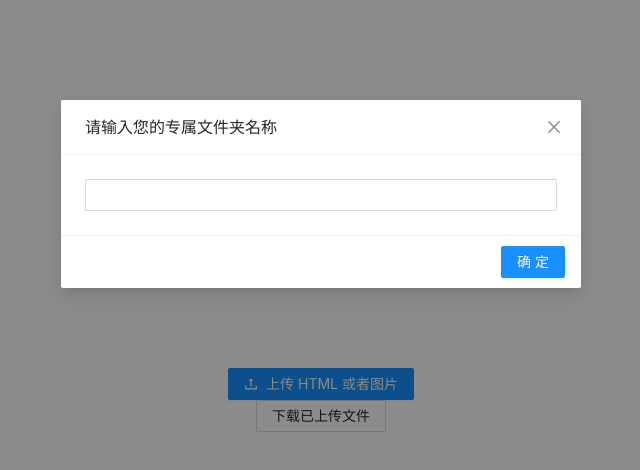
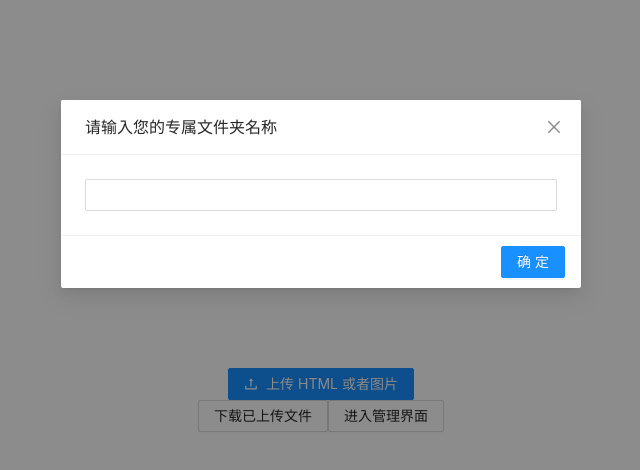
Before and after one commit to wojiaofengzhongzhuifeng/front-upload, a React (Create React App) app: page / in a window 1280 px wide. Shown: the top 470 px of the page, without its empty margins (319-959 px from the left). Built offline with nearby package versions, Linux system fonts and the light colour scheme.

Commit message:
添加 Console(后台管理) 页面

```diff
--- a/src/App.js
+++ b/src/App.js
@@ -7,6 +7,7 @@ import {
 } from "react-router-dom";
 import Home from './page/Home';
 import FileSystem from './page/FileSystem';
+import Console from "./page/console/Console";
 
 
 function App() {
@@ -17,6 +18,9 @@ function App() {
           <Switch>
             <Route path="/fileSystem">
               <FileSystem />
+            </Route>
+            <Route path="/console">
+              <Console />
             </Route>
             <Route path="/">
               <Home />
--- a/src/page/Home.jsx
+++ b/src/page/Home.jsx
@@ -101,6 +101,9 @@ function Home() {
       window.open(url);
     }
   }
+  const onClickConsole = ()=>{
+    history.push("/console");
+  }
 
   return (
     <div>
@@ -116,6 +119,7 @@ function Home() {
         <Button icon={<UploadOutlined />} type='primary'>上传 HTML 或者图片</Button>
       </Upload>
       {window.IS_DEV ? <Button onClick={handleClickDown}>下载已上传文件</Button> : null}
+      <Button onClick={onClickConsole}>进入管理界面</Button>
       <Modal
         title="请输入您的专属文件夹名称"
         visible={modalVisible}
--- /dev/null
+++ b/src/page/console/Console.jsx
@@ -0,0 +1,8 @@
+import React from 'react';
+
+const Console = ()=>{
+  return (
+    <div>console</div>
+  )
+}
+export default Console
```
Also changed, not shown: 1 other file (tests, documents, lock files or other folders).
